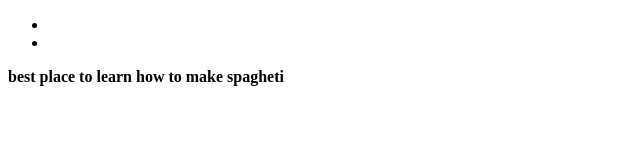
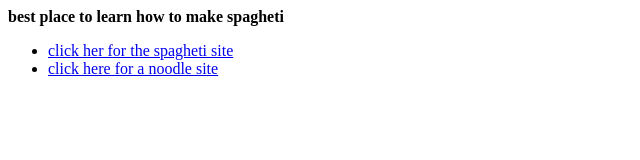
Before and after one commit to hellking79/odin-recipes, a plain HTML site: page index.html in a window 1280 px wide. Shown: the whole page, without its empty margins (0-640 px from the left). Drawn offline with Linux system fonts and the light colour scheme.

Commit message:
i forot to add the text that allows you to click on the link fixed it!

```diff
--- a/index.html
+++ b/index.html
@@ -4,13 +4,14 @@
     <meta charset="UTF-8">
 
     <title><h1>odin recipe</h1></title>
-<ul>
-    <li><a href="recipes/spagheti.html"></a></li>
-    <li><a href="recipes/instantnoodles.html"></a></li>
+    <strong>best place to learn how to make spagheti</strong>
+    <ul>
+    <li><a href="recipes/spagheti.html">click her for the spagheti site</a></li>
+    <li><a href="recipes/instantnoodles.html">click here for a noodle site</a></li>
 </ul>
 
 </head>
 <body>
-    <strong>best place to learn how to make spagheti</strong>
+
 </body>
 </html>
```
